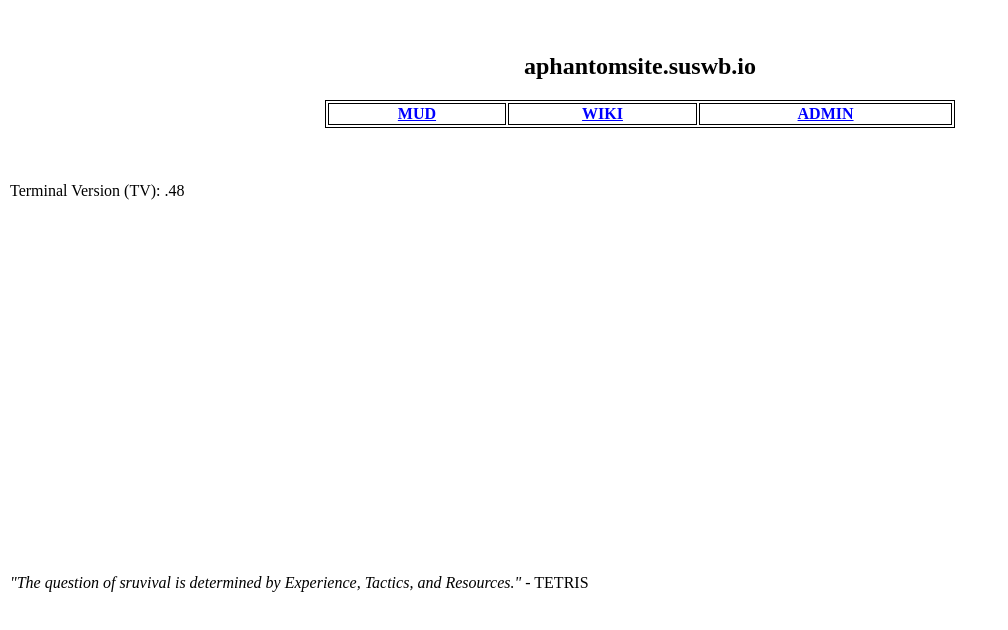
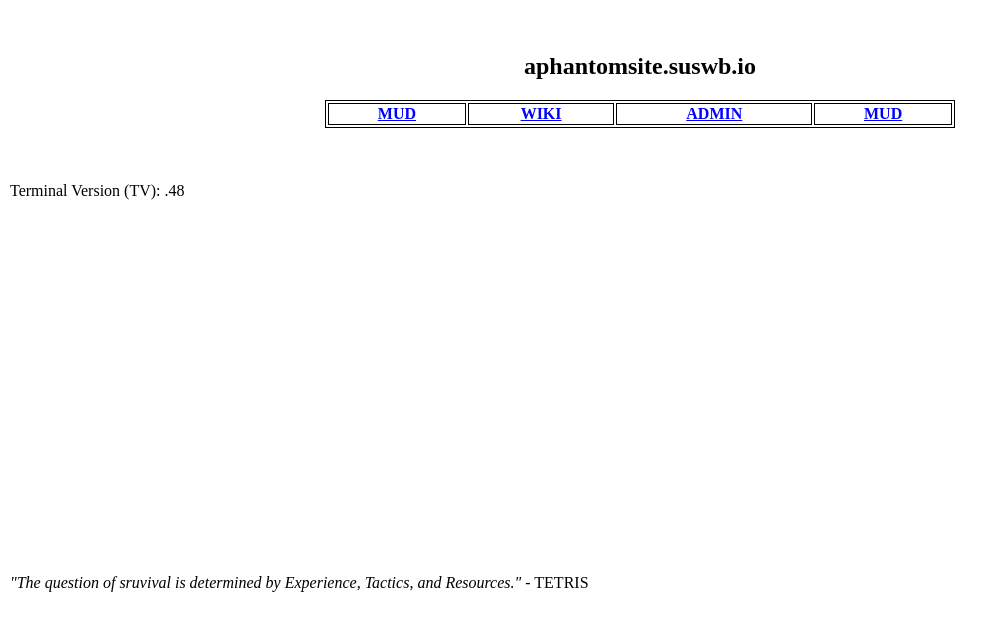
Before and after one commit to JakinBacon/suswb, a plain HTML site: page index.html in a window 1280 px wide. Shown: the whole page, without its empty margins (0-1008 px from the left). Drawn offline with Linux system fonts and the light colour scheme.

Commit message:
Update index.html

```diff
--- a/index.html
+++ b/index.html
@@ -24,6 +24,7 @@
       <th><a href="mud.html">MUD</a></th>
       <th><a href="wiki.html">WIKI</a></th>
       <th><a href="admin.html">ADMIN</a></th>
+         <th><a href="SKINS.html">MUD</a></th>
 
     </tr>
   </table>
```
